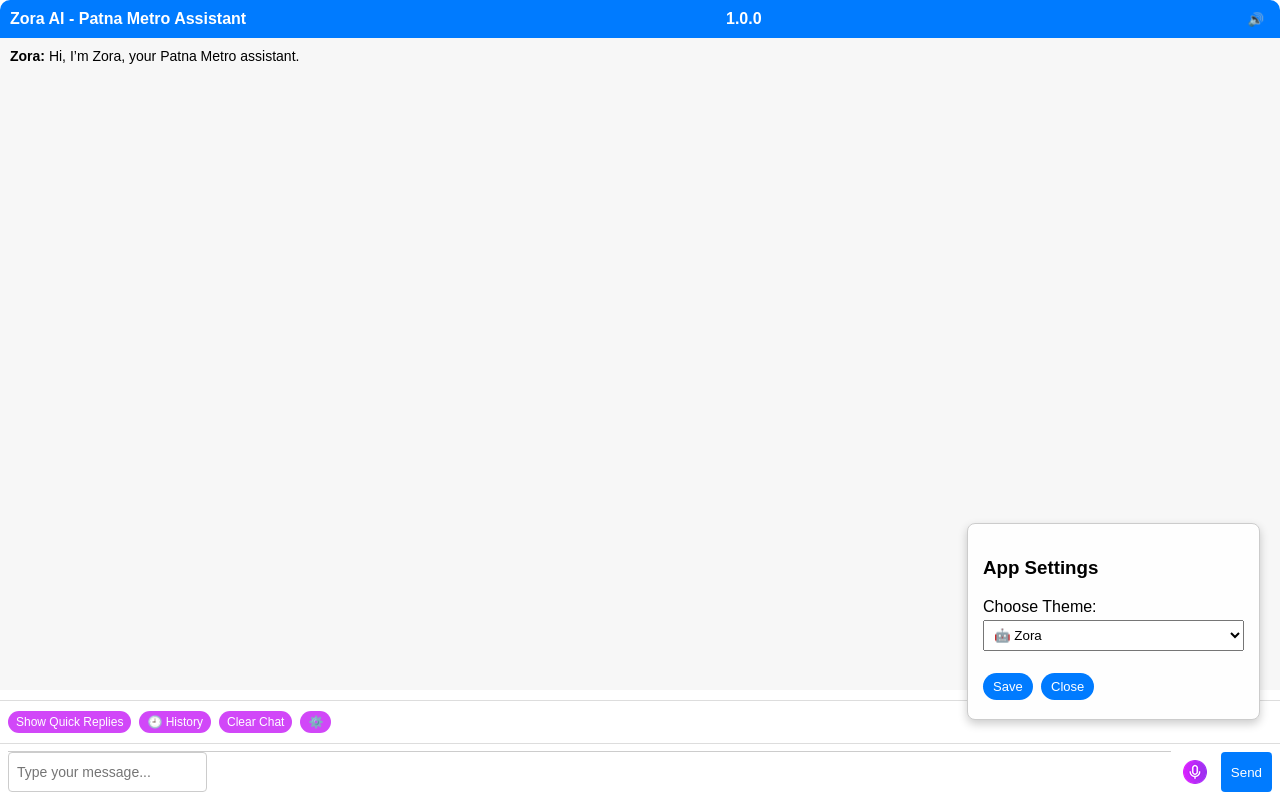
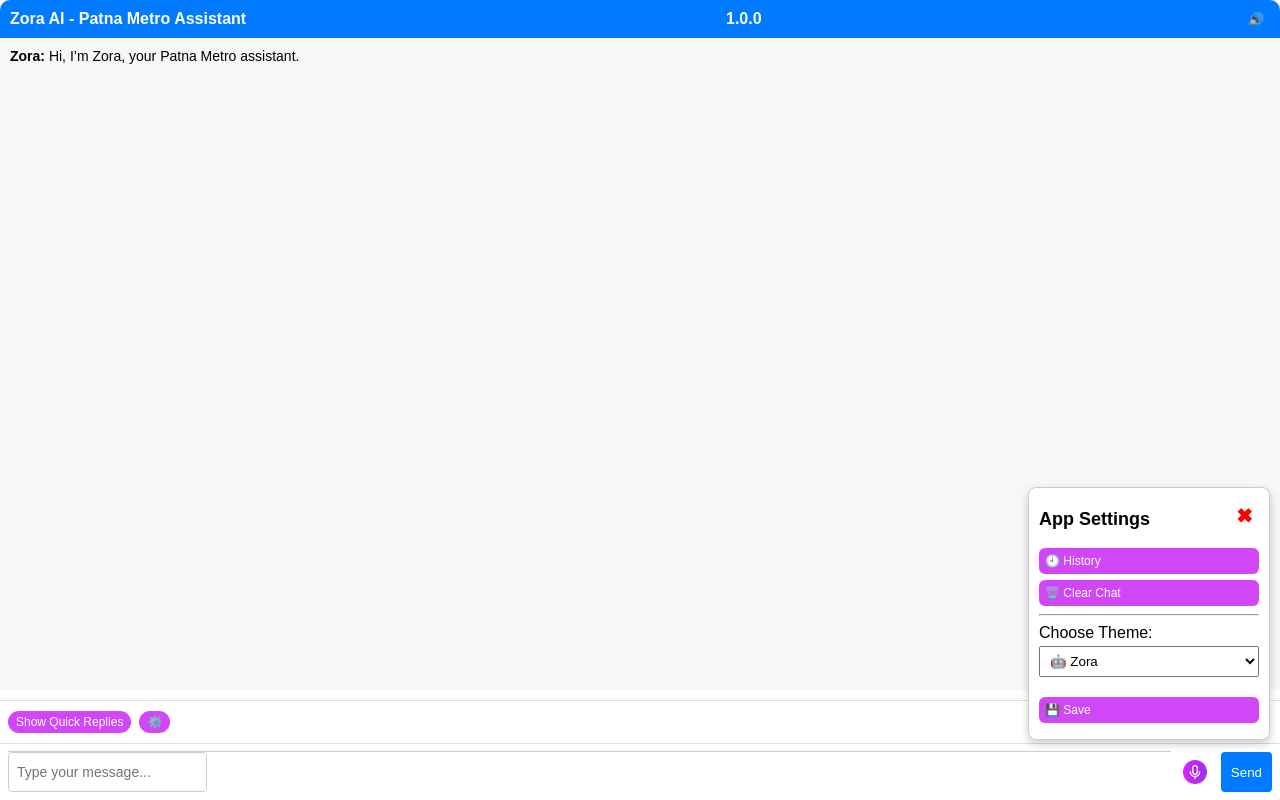
Before and after one commit to MdYaseen-gitLog/pwaApp, a plain HTML site: page index.html in a window 1280 px wide. Both pictures are taken after a click on the button "⚙️". Drawn offline with nearby package versions, Linux system fonts and the light colour scheme.

Commit message:
Update ui of setting.

```diff
--- a/index.html
+++ b/index.html
@@ -362,22 +362,107 @@
             }
         }
 
-        .settings-panel {
-            position: fixed;
-            bottom: 80px;
-            right: 20px;
-            background: #fefefe;
+      .settings-panel {
+            position: absolute;
+            bottom: 60px;
+            right: 10px;
+            background: #fff;
             border: 1px solid #ccc;
-            padding: 15px;
+            padding: 10px;
             border-radius: 8px;
             box-shadow: 0 4px 10px rgba(0, 0, 0, 0.2);
             z-index: 1000;
-        }
+            width: 220px;
+            overflow: hidden;
+            transform-origin: top;
+            animation: none;
+        }
+
+        .settings-panel button {
+            display: block;
+            width: 100%;
+            padding: 6px;
+            margin-bottom: 6px;
+            background: #d147f8;
+            color: white;
+            border: none;
+            border-radius: 6px;
+            cursor: pointer;
+            text-align: left;
+        }
+
+        .settings-panel button:hover {
+            background: #b83ad0;
+        }
+
+        /* Slide animations */
+        @keyframes slideDown {
+            from {
+                transform: scaleY(0);
+                opacity: 0;
+            }
+
+            to {
+                transform: scaleY(1);
+                opacity: 1;
+            }
+        }
+
+        @keyframes slideUp {
+            from {
+                transform: scaleY(1);
+                opacity: 1;
+            }
+
+            to {
+                transform: scaleY(0);
+                opacity: 0;
+            }
+        }
+
 
         .settings-panel select {
             width: 100%;
             padding: 6px;
             margin-top: 4px;
+        }
+
+        .settings-header {
+            display: flex;
+            justify-content: space-between;
+            align-items: center;
+            margin-bottom: 8px;
+        }
+
+        .settings-header h3 {
+            margin: 0;
+            font-size: 18px;
+            font-weight: bold;
+        }
+
+        .close-btn {
+            position: relative;
+            background: none !important;
+            /* No background */
+            border: none;
+            /* No border */
+            font-size: 20px;
+            /* Size of the X */
+            font-weight: bold;
+            /* Bold */
+            color: red !important;
+            /* Red color */
+            cursor: pointer !important;
+            /* Pointer on hover */
+            padding: 0;
+            left: 80px;
+            /* No extra padding */
+            text-align: right;
+        }
+
+        .close-btn:hover {
+            color: darkred;
+            /* Darker red on hover */
         }
 
         #chatMessages.rainy-theme::before {
@@ -496,8 +581,6 @@
         <div id="map" style="height: 260px; border-top: 1px solid #ddd; display: none;"></div>
         <div id="controlButtons" style="margin-top: 10px; text-align: center;">
             <button class="control-btn" onclick="toggleQuickReplies()" id="toggleQuickBtn">Show Quick Replies</button>
-            <button class="control-btn" onclick="showHistoryQuickReplies()">🕘 History</button>
-            <button class="control-btn" onclick="clearChat()">Clear Chat</button>
             <button class="control-btn" id="openSettingsBtn" class="quick-btn">⚙️</button>
         </div>
 
@@ -2093,13 +2176,21 @@
 
 
 
-    <div id="settingsPanel" class="settings-panel" style="display:none;">
-        <h3>App Settings</h3>
+<div id="settingsPanel" class="settings-panel" style="display:none;">
+        <div class="settings-header">
+            <h3>App&nbsp;Settings</h3>
+            <button id="closeSettingsBtn" class="close-btn">✖</button>
+        </div>
+
+        <button class="control-btn" onclick="showHistoryQuickReplies()">🕘 History</button>
+        <button class="control-btn" onclick="clearChat()">🗑️ Clear Chat</button>
+        <hr>
+
         <label for="themeSelect">Choose Theme:</label>
         <select id="themeSelect"></select>
+
         <br><br>
-        <button id="saveSettingsBtn" class="quick-btn">Save</button>
-        <button id="closeSettingsBtn" class="quick-btn">Close</button>
+        <button id="saveSettingsBtn" class="control-btn">💾 Save</button>
     </div>
     <script>
         document.getElementById("openSettingsBtn").onclick = () => {
```
